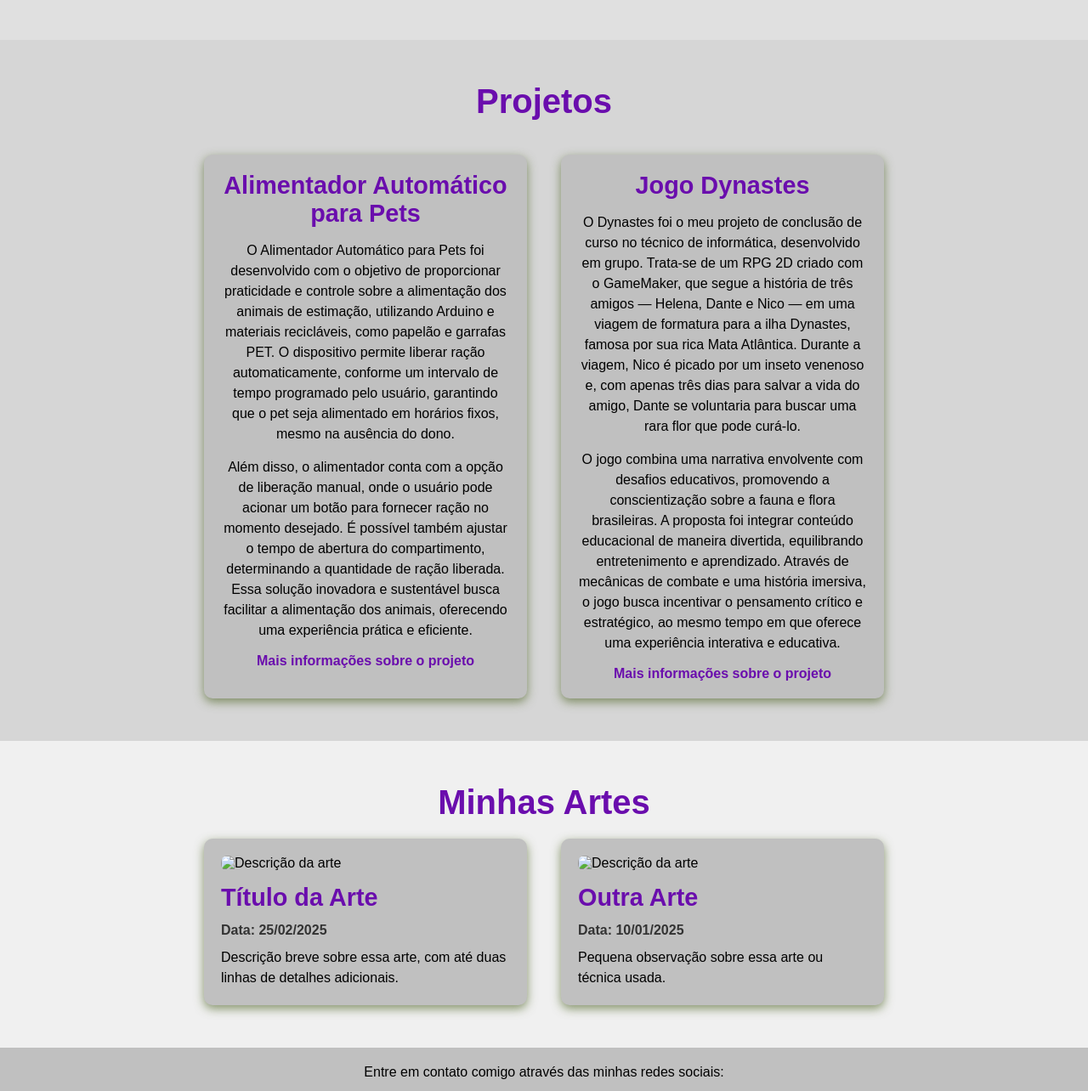
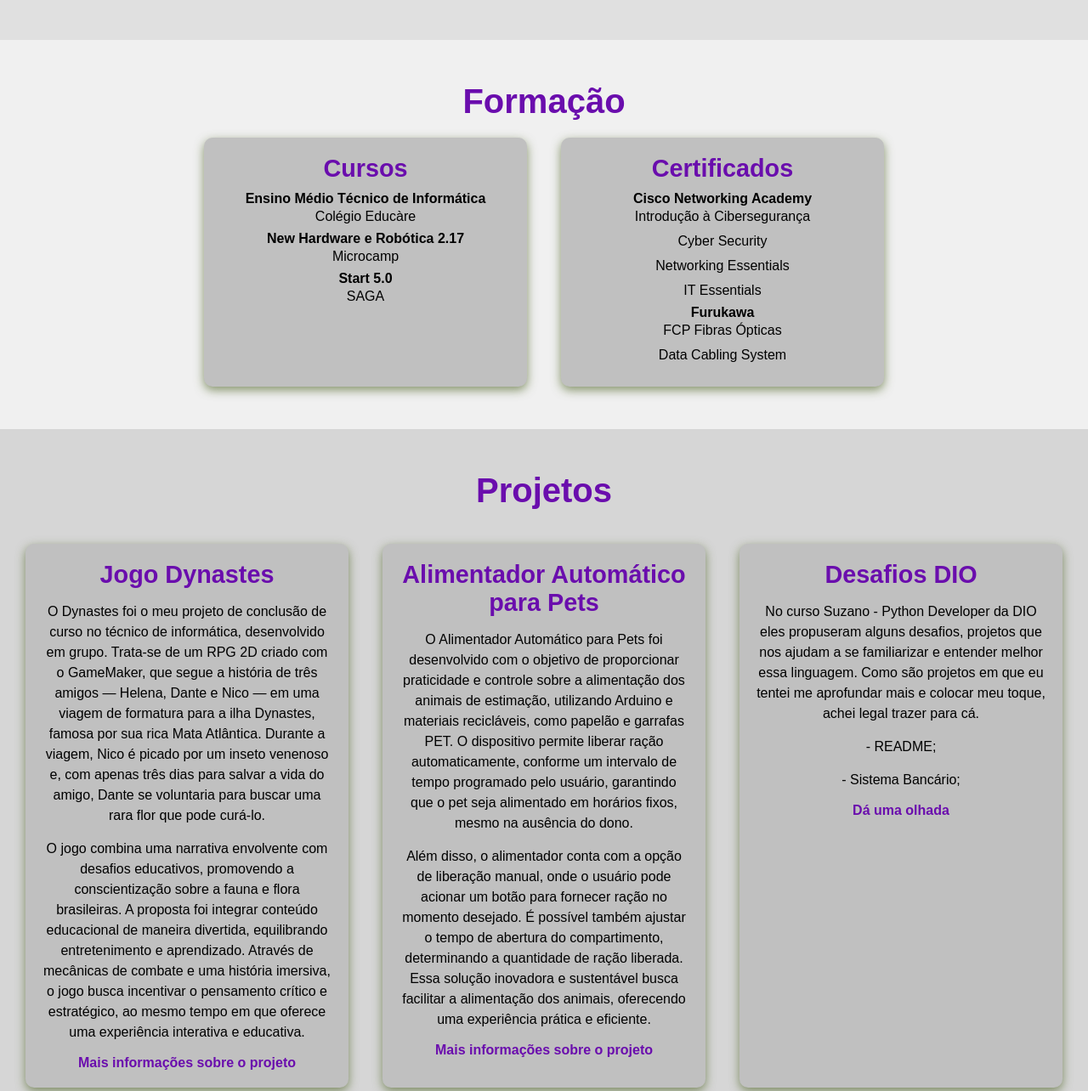
Before and after one commit to malu-rm84/Portf-fio_Malu, a website: page index.html in a window 1280 px wide. Shown: the part 1005-2289 px from the top of the page at 85% size. Drawn offline with Linux system fonts and the light colour scheme.

Commit message:
alterações_gerais

```diff
--- a/index.html
+++ b/index.html
@@ -20,6 +20,7 @@
     <!-- Navegação -->
     <nav>
         <a href="#sobre">Sobre</a>
+        <a href="#formacao">Formação</a>
         <a href="#projetos">Projetos</a>
         <a href="#artes">Artes</a>
         <a href="#contato">Contato</a>
@@ -27,7 +28,7 @@
 
     <!-- Seção: Sobre Mim -->
     <section id="sobre">
-        <h2>Sobre Mim</h2>
+        <h2>Quem sou eu</h2>
         <div class="sobre-container">
             <div class="texto">
                 <p>Olá, eu sou a Malu! Sou apaixonada por tecnologia, arte e música, e sempre estou buscando formas de explorar e combinar essas áreas criativas. Meu interesse por tecnologia começou de uma maneira simples, mas que me levou a descobrir uma paixão por programação e design. Desde pequena, jogava videogame com meu pai, o que despertou minha curiosidade sobre como as coisas funcionam por trás das telas.</p>
@@ -40,13 +41,48 @@
         </div>
     </section>
 
+   <!-- Seção: Formações e Certificados -->
+    <section id="formacao">
+        <h2>Formação</h2>
+        <div class="formacao-container">
+            <!-- Box para formações -->
+            <div class="formacao-box">
+                <h3>Cursos</h3>
+                <h4>Ensino Médio Técnico de Informática</h4>
+                <p class="instituicao">Colégio Educàre</p>
+                <h4>New Hardware e Robótica 2.17</h4>
+                <p class="instituicao">Microcamp</p>
+                <h4>Start 5.0</h4>
+                <p class="instituicao">SAGA</p>
+            </div>
 
+            <!-- Box para certificados -->
+            <div class="formacao-box">
+                <h3>Certificados</h3>
+                <h4>Cisco Networking Academy</h4>
+                <p>Introdução à Cibersegurança</p>
+                <p>Cyber Security</p>
+                <p>Networking Essentials</p>
+                <p>IT Essentials</p>
+                <h4>Furukawa</h4>
+                <p>FCP Fibras Ópticas</p>
+                <p>Data Cabling System</p>
+            </div>
+        </div>
+    </section>
 
     <!-- Seção: Projetos -->
     <section id="projetos">
         <h2>Projetos</h2>
 
         <div class="projetos-container">
+            <div class="projeto-box">
+                <h3>Jogo Dynastes</h3>
+                <p>O Dynastes foi o meu projeto de conclusão de curso no técnico de informática, desenvolvido em grupo. Trata-se de um RPG 2D criado com o GameMaker, que segue a história de três amigos — Helena, Dante e Nico — em uma viagem de formatura para a ilha Dynastes, famosa por sua rica Mata Atlântica. Durante a viagem, Nico é picado por um inseto venenoso e, com apenas três dias para salvar a vida do amigo, Dante se voluntaria para buscar uma rara flor que pode curá-lo.
+                <p>O jogo combina uma narrativa envolvente com desafios educativos, promovendo a conscientização sobre a fauna e flora brasileiras. A proposta foi integrar conteúdo educacional de maneira divertida, equilibrando entretenimento e aprendizado. Através de mecânicas de combate e uma história imersiva, o jogo busca incentivar o pensamento crítico e estratégico, ao mesmo tempo em que oferece uma experiência interativa e educativa.</p>
+                <a href="https://drive.google.com/drive/folders/1q4Bpfgg6MgZcjuVTOgIeH6lxIP7dj5pE?usp=sharing" target="_blank" class="link-projeto">Mais informações sobre o projeto</a>
+            </div>
+
             <div class="projeto-box">
                 <h3>Alimentador Automático para Pets</h3>
                 <p>O Alimentador Automático para Pets foi desenvolvido com o objetivo de proporcionar praticidade e controle sobre a alimentação dos animais de estimação, utilizando Arduino e materiais recicláveis, como papelão e garrafas PET. O dispositivo permite liberar ração automaticamente, conforme um intervalo de tempo programado pelo usuário, garantindo que o pet seja alimentado em horários fixos, mesmo na ausência do dono.</p>
@@ -55,10 +91,11 @@
             </div>
 
             <div class="projeto-box">
-                <h3>Jogo Dynastes</h3>
-                <p>O Dynastes foi o meu projeto de conclusão de curso no técnico de informática, desenvolvido em grupo. Trata-se de um RPG 2D criado com o GameMaker, que segue a história de três amigos — Helena, Dante e Nico — em uma viagem de formatura para a ilha Dynastes, famosa por sua rica Mata Atlântica. Durante a viagem, Nico é picado por um inseto venenoso e, com apenas três dias para salvar a vida do amigo, Dante se voluntaria para buscar uma rara flor que pode curá-lo.
-                <p>O jogo combina uma narrativa envolvente com desafios educativos, promovendo a conscientização sobre a fauna e flora brasileiras. A proposta foi integrar conteúdo educacional de maneira divertida, equilibrando entretenimento e aprendizado. Através de mecânicas de combate e uma história imersiva, o jogo busca incentivar o pensamento crítico e estratégico, ao mesmo tempo em que oferece uma experiência interativa e educativa.</p>
-                <a href="https://drive.google.com/drive/folders/1q4Bpfgg6MgZcjuVTOgIeH6lxIP7dj5pE?usp=sharing" target="_blank" class="link-projeto">Mais informações sobre o projeto</a>
+                <h3>Desafios DIO</h3>
+                <p>No curso Suzano - Python Developer da DIO eles propuseram alguns desafios, projetos que nos ajudam a se familiarizar e entender melhor essa linguagem. Como são projetos em que eu tentei me aprofundar mais e colocar meu toque, achei legal trazer para cá.</p>
+                <p>- README;</p>
+                <p>- Sistema Bancário;</p>
+                <a href="https://github.com/malu-rm84/dio_desafios.git" target="_blank" class="link-projeto">Dá uma olhada</a>
             </div>
         </div>
 
@@ -69,20 +106,21 @@
         <h2>Minhas Artes</h2>
         <div class="artes-container">
             <div class="arte-box">
-                <img src="arte1.jpg" alt="Descrição da arte">
-                <h3>Título da Arte</h3>
-                <p class="data">Data: 25/02/2025</p>
-                <p>Descrição breve sobre essa arte, com até duas linhas de detalhes adicionais.</p>
+                <img src="arte_saga_japão.jpeg" alt="Descrição da arte">
+                <h3>Art Quest - Japão</h3>
+                <p class="data">Data: 13/02/2024</p>
+                <p>Ferramenta: Photoshop</p>
+                <p>Na SAGA existem alguns desafios com temas aleatórios, nesse mês o temo foi Japão e decidi fazer a arte mostrando o Monte Fiji, uma cerejeira e o portal, bem característicos do Japão.</p>
             </div>
 
             <div class="arte-box">
-                <img src="arte2.jpg" alt="Descrição da arte">
-                <h3>Outra Arte</h3>
-                <p class="data">Data: 10/01/2025</p>
-                <p>Pequena observação sobre essa arte ou técnica usada.</p>
+                <img src="https://placehold.co/600x400?text=Em+Desenvolvimento+:)" alt="Arte em desenvolvimento">
+                <h3>Banner Malubis' Room</h3>
+                <p class="data">Data: Em desenvolvimento</p>
+                <p>Ferramenta: Photoshop</p>
+                <p>Para deixar essa página um pouco mais a minha cara eu decidi fazer um banner do continho onde eu faço tudo o que está aqui no site: meu quarto.</p>
             </div>
 
-            <!-- Adicione mais artes conforme necessário -->
         </div>
     </section>
 
--- a/style.css
+++ b/style.css
@@ -14,7 +14,7 @@ body {
 
 /* Cabeçalho com banner */
 header {
-    background: url('seu-banner.jpg') center/cover no-repeat;
+    background: url('art_banner_portfoólio.jpg') center/cover no-repeat;
     color: black;
     text-align: center;
     padding: 80px 0;
@@ -107,6 +107,55 @@ nav a:hover {
 
 .foto img:hover {
     transform: scale(1.05);
+}
+
+/* Seção: Formação */
+#formacao {
+    background-color: #f0f0f0; /* Cinza claro */
+    padding: 50px 20px;
+    text-align: center;
+}
+
+#formacao h2 {
+    font-size: 2.5rem;
+    font-weight: 600;
+    color: #6a0dad; /* Roxo */
+    margin-bottom: 20px;
+}
+
+.formacao-container {
+    display: flex;
+    justify-content: center;
+    gap: 40px;
+    flex-wrap: wrap;
+}
+
+.formacao-box {
+    background-color: #c0c0c0; /* Cinza claro */
+    padding: 20px;
+    width: 380px;
+    max-width: 100%;
+    border-radius: 10px;
+    box-shadow: 0 4px 12px rgba(85, 107, 47, 0.7); /* Verde musgo */
+    transition: transform 0.3s ease, box-shadow 0.3s ease;
+}
+
+.formacao-box:hover {
+    transform: scale(1.05);
+    box-shadow: 0 8px 16px rgba(85, 107, 47, 1); /* Verde musgo mais forte */
+}
+
+.formacao-box h3 {
+    font-size: 1.8rem;
+    color: #6a0dad; /* Roxo */
+    margin-bottom: 10px;
+}
+
+.formacao-box p {
+    font-size: 1rem;
+    color: #000; /* Preto */
+    line-height: 1.5;
+    margin-bottom: 5px;
 }
 
 /* Seção: Projetos */
```
Also changed, not shown: arte_saga_japão.jpeg (added).
